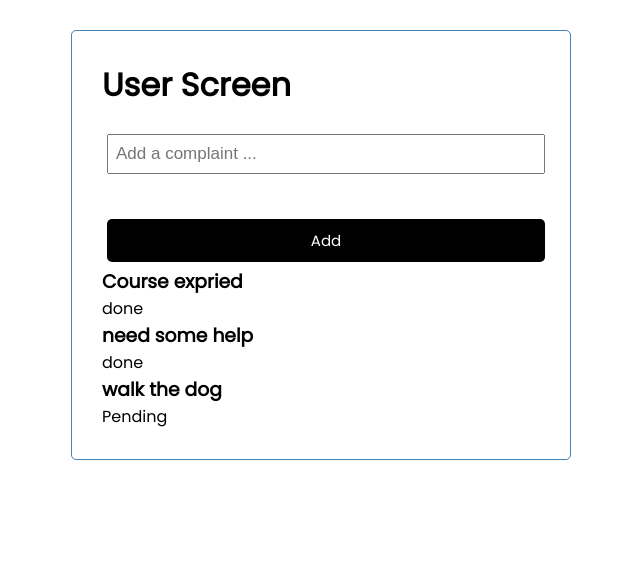
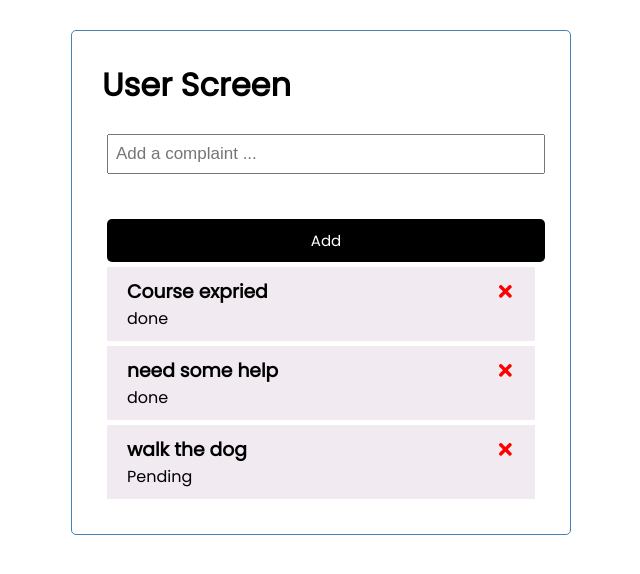
Before and after one commit to MoathDawahreh/complaint-management-portal, a React (Create React App) app: page / in a window 1280 px wide. Both pictures are taken after typing "Sample", "Sample" into the empty fields and a click on the button "Register". Shown: the top 574 px of the page, without its empty margins (319-959 px from the left). Built offline with nearby package versions, Linux system fonts and the light colour scheme; no server answers.

Commit message:
display/add compliants

```diff
--- a/package.json
+++ b/package.json
@@ -10,6 +10,7 @@
     "cors": "^2.8.5",
     "react": "^17.0.1",
     "react-dom": "^17.0.1",
+    "react-icons": "^4.2.0",
     "react-scripts": "4.0.3",
     "web-vitals": "^1.1.0"
   },
--- a/src/App.js
+++ b/src/App.js
@@ -7,6 +7,9 @@ import AdminScreen from './Screens/AdminScreen'
 import axios from 'axios';
 
 function App() {
+
+
+
 
 
   // const refContainer = useRef({});
--- a/src/components/AddComplaint .js
+++ b/src/components/AddComplaint .js
@@ -11,7 +11,7 @@ const AddComplaint = ({onAdd}) => {
             return
         }
 
-        // onAdd({text,day,reminder})
+        onAdd({text})
         setText('')
 
     }
--- a/src/components/Complaint.js
+++ b/src/components/Complaint.js
@@ -1,12 +1,19 @@
 
 import React from 'react';
+import { FaAlignJustify, FaTimes } from 'react-icons/fa'
+
 
 
 const Complaint = ({complaint}) => {
     return (
-        <div>
+        <div className="compliment" >
             <h3>
                 {complaint.text}
+
+                <FaTimes
+                     style={{ color: 'red', cursor: 'pointer' }}
+                        //  onClick={() => onDelete(complaint.id)}
+        />
 
 
             </h3>
--- a/src/index.css
+++ b/src/index.css
@@ -51,14 +51,14 @@ body {
   transform: scale(0.98);
 }
 
-.task {
-  background: #f1bfed;
+.compliment {
+  background: #f1eaf1;
   margin: 5px;
   padding: 10px 20px;
   cursor: pointer;
 }
 
-.task h3 {
+.compliment h3 {
   display: flex;
   align-items: center;
   justify-content: space-between;
```
Also changed, not shown: 1 other file (tests, documents, lock files or other folders).
